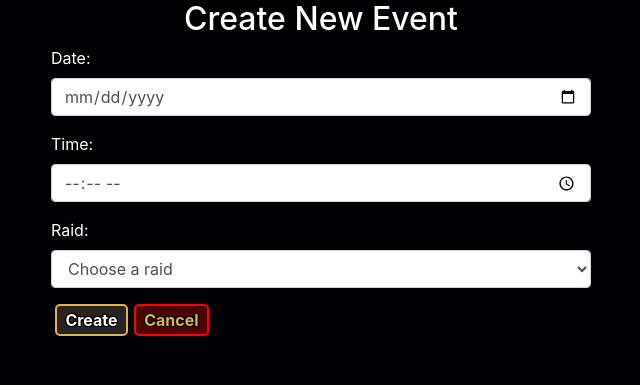
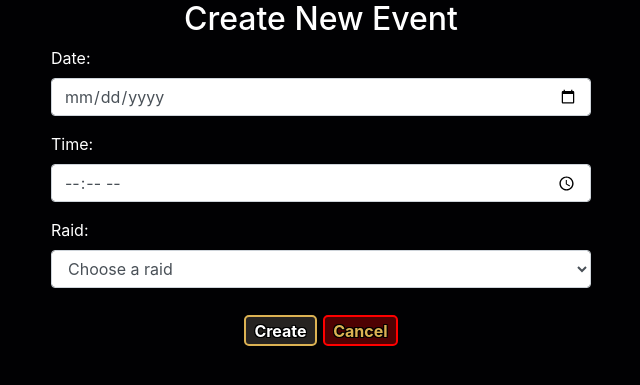
Before and after one commit to Vellanos/Wow-Planner, a PHP site: template src/backend/Views/CreateEvent.php in a window 1280 px wide. Shown: the top 385 px of the page, without its empty margins (319-959 px from the left). Run offline with PHP 8.4, Linux system fonts and the light colour scheme; the template is opened without the code that fills it, so the values that code supplies are empty; the visitor is signed in with stand-in values (Sample User, id 1); some libraries are stand-ins or nearby versions; some web fonts are replaced.

Commit message:
commit final

```diff
--- a/src/backend/Views/CreateEvent.php
+++ b/src/backend/Views/CreateEvent.php
@@ -39,9 +39,11 @@
                         </select>
                     </div>
 
-                    <div class="button-container">
-                        <button type="submit" class="button-gold">Create</button>
-                        <a class="button-red" href="<?php echo URL_AUTH_Profile . "/Characters" ?>">Cancel</a>
+                    <div class="text-center d-flex justify-content-center align-items-center">
+                        <div class="button-container">
+                            <button type="submit" class="button-gold">Create</button>
+                            <a class="button-red" href="<?php echo URL_AUTH_Profile . "/Events" ?>">Cancel</a>
+                        </div>
                     </div>
                 </form>
 
--- a/src/backend/Views/EditEvent.php
+++ b/src/backend/Views/EditEvent.php
@@ -29,17 +29,19 @@
                     <div class="form-group">
                         <label for="raid">Raid:</label>
                         <select class="form-control" id="raid" name="raid">
-                        <option value="<?php echo $_SESSION['detailsEvent']['raid_id']; ?>"><?php echo $_SESSION['detailsEvent']['nom']?></option>
+                            <option value="<?php echo $_SESSION['detailsEvent']['raid_id']; ?>"><?php echo $_SESSION['detailsEvent']['nom'] ?></option>
                             <?php foreach ($_SESSION['allRaids'] as $raid) : ?>
                                 <option value="<?php echo $raid['id']; ?>">
-                                <?php echo $raid['nom']?>
+                                    <?php echo $raid['nom'] ?>
                                 </option>
                             <?php endforeach; ?>
                         </select>
                     </div>
+                    <div class="text-center d-flex justify-content-center align-items-center">
                         <div class="button-container">
                             <button type="submit" class="button-gold">Edit</button>
                             <a class="button-red" href="<?php echo URL_AUTH_Profile . "/Events/Details?id=" . $_SESSION['detailsEvent']['id']; ?>">Cancel</a>
+                        </div>
                     </div>
                 </form>
             </div>
```
Also changed, not shown: src/backend/Views/CreateCharacter.php (+5 -4 lines), src/backend/Views/DetailsEvent.php (+5 -5 lines), src/backend/Views/Edit.php (+5 -4 lines), src/backend/Views/EditCharacter.php (+5 -3 lines). Lines whose indentation alone changed are shown as unchanged.
